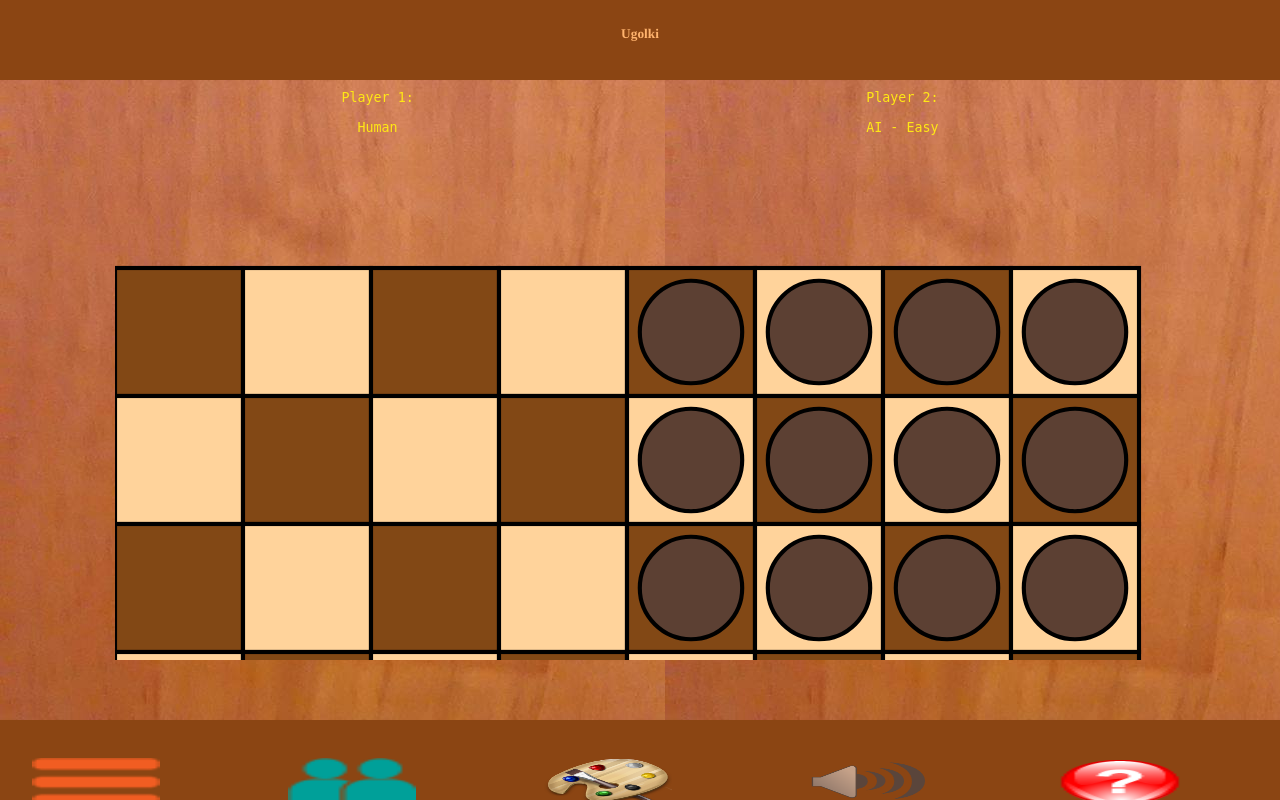
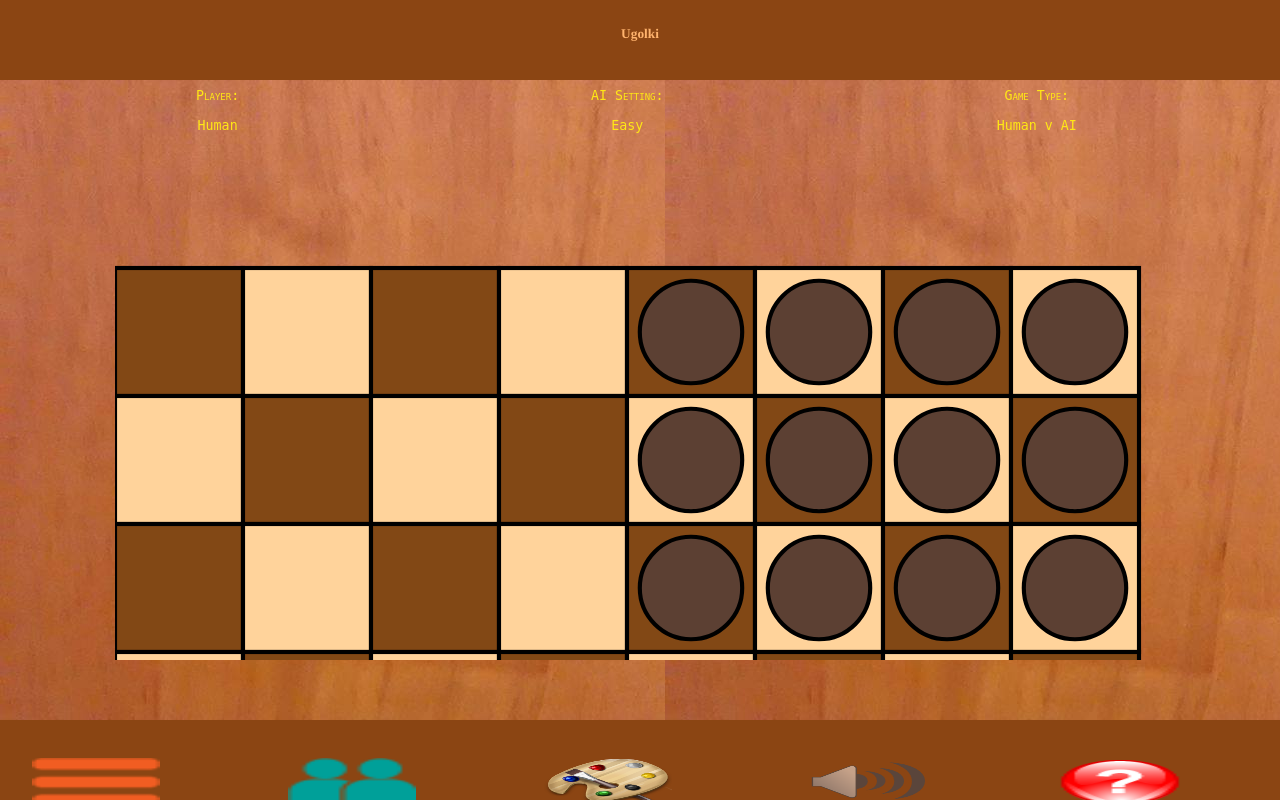
Before and after one commit to chrism3/Ugolki, a PHP site: page /ugolki_board.html in a window 1280 px wide. Run offline with PHP 8.4, Linux system fonts and the light colour scheme.

Commit message:
started changing how the app gives the user information, much more coherent now

```diff
--- a/TestController.js
+++ b/TestController.js
@@ -560,7 +560,7 @@ function testController(){
             //console.log("simple AI clicked");
             test_model.setAIType("simpleAI");
             test_model.setPlayerTwoType("AI");
-            test_view.setPlayerTwo("AI - Easy");
+            test_view.setPlayerTwo("Easy");
             //test_view.updateSettingsPanel("AI difficulty");
             test_view.closeSettings();
         });
@@ -568,7 +568,7 @@ function testController(){
             test_model.setAIType("mediumAI");
             test_model.setPlayerTwoType("AI");
             // need to change this to check which player is AI
-            test_view.setPlayerTwo("AI - Medium");
+            test_view.setPlayerTwo("Medium");
             test_view.closeSettings();
         });
         test_view.setHumanAIClickCallback(function(){
@@ -608,7 +608,7 @@ function testController(){
             test_model.AIGame(test_model);
         });
         test_view.setAIHumanClickCallback(function(){
-            //console.log("AI v human");
+            test_view.updatePlayerInfo("AI v human");
             test_model.alterAISettings("AI v human");
             test_model.setPlayerTwoType("AI");
             test_model.checkAIType(test_model);
--- a/TestView.js
+++ b/TestView.js
@@ -1187,4 +1187,39 @@ function testView(){
     this.getScreenToDisplay = function(){
         return screen;
     };
+
+    this.updatePlayerInfo = function(condition){
+        var player_1 = document.getElementById("player_1_type").value;
+        var player_2 = document.getElementById("player_2_type").value;
+
+        if(player_1 !== "Human"){
+            document.getElementById("player_2_type").value = player_1;
+        }
+        else{
+            if(condition === "AI v human"){
+               document.getElementById("player_2_type").value = "human";
+            }
+            else if(condition === "human v AI"){
+                document.getElementById("player_2_type").value = "AI";
+            }
+            else if(condition === "human v human"){
+                document.getElementById("player_2_type").value = "human";
+            }
+        }
+
+        if(player_2 !== "Human"){
+            document.getElementById("player_1_type").value = player_2;
+        }
+        else{
+            if(condition === "AI v human"){
+                document.getElementByid("player_1_type").value = "AI";
+            }
+            else if(condition === "human v AI"){
+                document.getElementById("player_1_type").value = "human";
+            }
+            else if(condition === "human v human"){
+                document.getElementById("player_1_type").value = "human";
+            }
+        }
+    };
 }
--- a/ugolki_board.html
+++ b/ugolki_board.html
@@ -26,12 +26,16 @@
 
              <div id ="game_info">
                  <div id = "player_1_info_div">
-                     <textarea class = "player_info_textarea" id="player_1_text_area" readonly> Player 1: </textarea>
+                     <textarea class = "player_info_textarea" id="player_1_text_area" readonly> Player: </textarea>
                      <textarea class = "player_info_textarea" id="player_1_type" readonly> Human </textarea>
                  </div>
                  <div id = "player_2_info_div">
-                     <textarea class = "player_info_textarea" id="player_2_text_area" readonly> Player 2: </textarea>
-                     <textarea class = "player_info_textarea" id="player_2_type" readonly> AI - Easy </textarea>
+                     <textarea class = "player_info_textarea" id="player_2_text_area" readonly> AI Setting: </textarea>
+                     <textarea class = "player_info_textarea" id="player_2_type" readonly> Easy </textarea>
+                 </div>
+                 <div id = "player_3_info_div">
+                     <textarea class = "player_info_textarea" id="player_3_text_area" readonly> Game Type: </textarea>
+                     <textarea class = "player_info_textarea" id="player_3_type" readonly> Human v AI </textarea>
                  </div>
              </div>
 
--- a/ugolki_style.css
+++ b/ugolki_style.css
@@ -67,21 +67,51 @@ button{
 }
 
 #player_1_info_div{
-    margin-left: 9%;
+    margin-left: 2%;
     height: 100%;
-    width: 41%;
+    width: 30%;
     float: left;
     background: transparent;
 }
 
 #player_2_info_div{
+    margin-left: 2%;
     height: 100%;
-    width: 41%;
+    width: 30%;
     float: left;
     background: transparent;
 }
 
+#player_3_info_div{
+    margin-left: 2%;
+    height: 100%;
+    width: 30%;
+    float: left;
+    background: transparent;
+}
+
+#player_1_type{
+    text-align: center;
+    font-variant: normal;
+    //font-size: 1rem;
+}
+
+#player_2_type{
+    text-align: center;
+    font-variant: normal;
+    //font-size: 1rem;
+}
+
+#player_3_type{
+    text-align: center;
+    font-variant: normal;
+    //font-size: 1rem;
+}
+
+
 .player_info_textarea{
+    font-variant: small-caps;
+    //font-size: 1.5rem;
     resize: none;
     border: 0;
     margin: 0;
```
